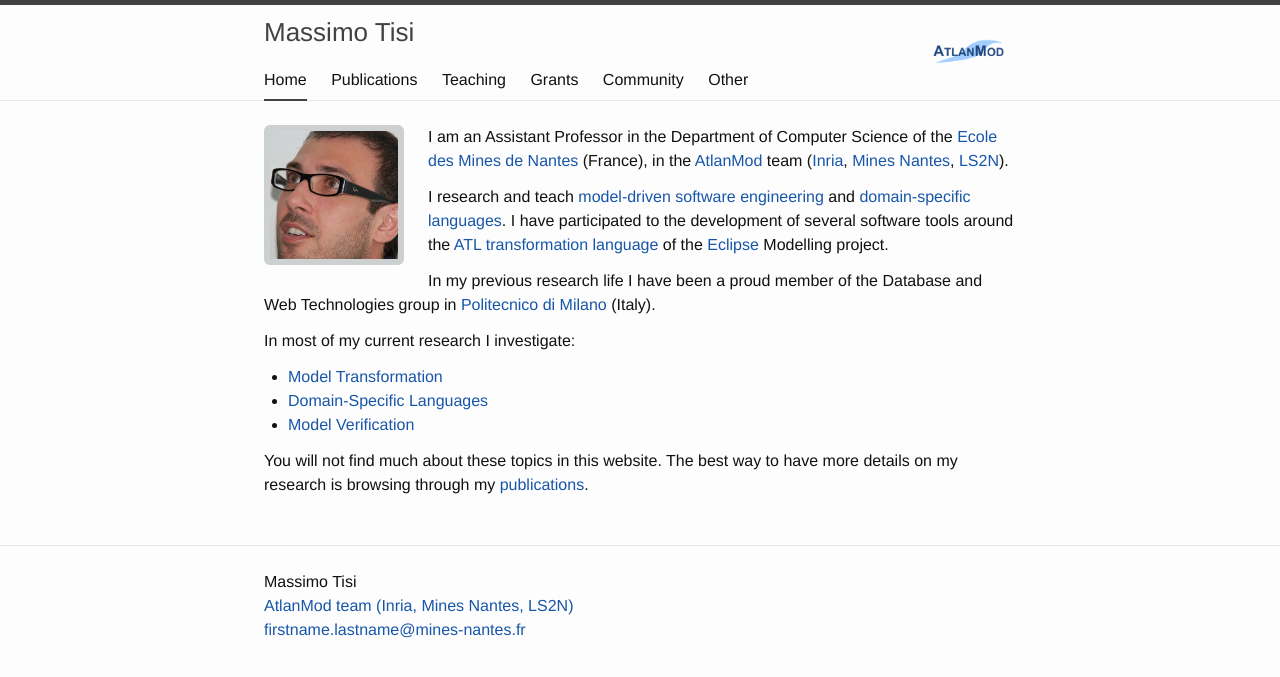
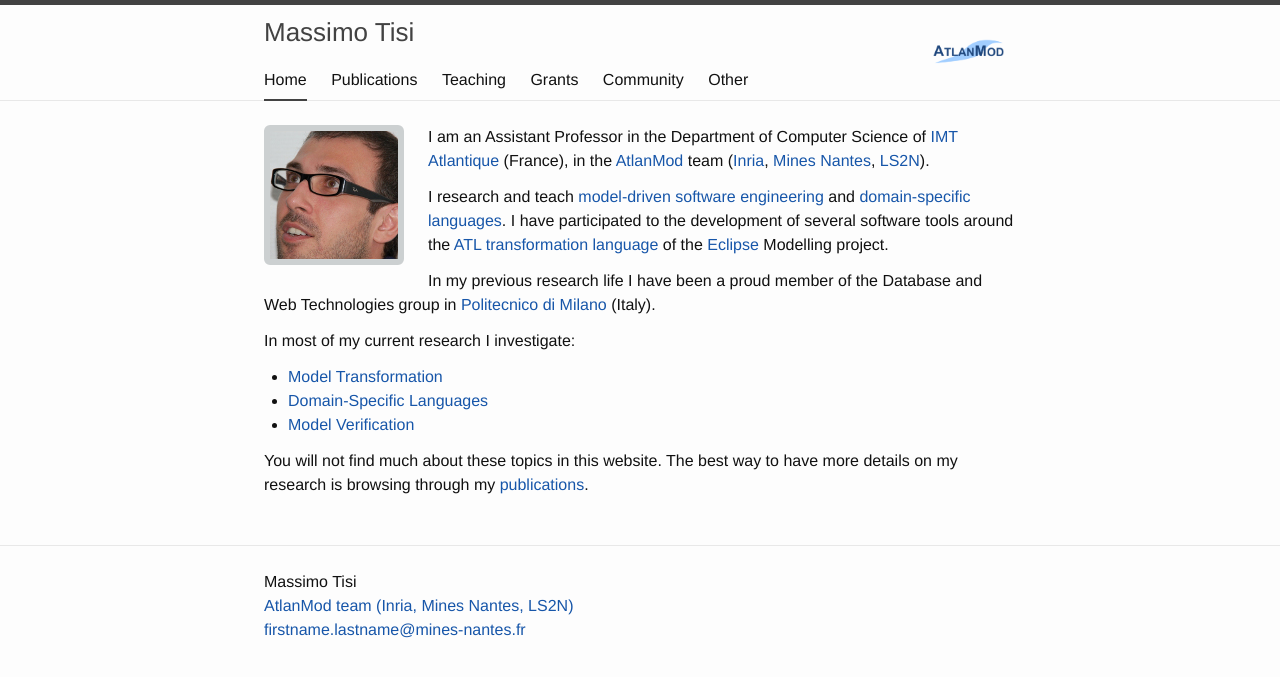
Before and after one commit to massimotisi/massimotisi.github.io, a Jekyll site: the page built from index.md, in a window 1280 px wide. Shown: the top 677 px of the page. Built offline with Jekyll 4.4.1, drawn with Linux system fonts in a browser that asks for light colours.

Commit message:
Updated affiliation

```diff
--- a/index.md
+++ b/index.md
@@ -2,7 +2,7 @@
 layout: home
 ---
 
-I am an Assistant Professor in the Department of Computer Science of the [Ecole des Mines de Nantes](http://www.mines-nantes.fr/) (France), in the [AtlanMod](http://web.emn.fr/x-info/atlanmod/index.php?title=Main_Page) team ([Inria](https://www.inria.fr/en/), [Mines Nantes](http://www.mines-nantes.fr/), [LS2N](http://ls2n.fr/)).
+I am an Assistant Professor in the Department of Computer Science of [IMT Atlantique](http://www.mines-nantes.fr/) (France), in the [AtlanMod](http://web.emn.fr/x-info/atlanmod/index.php?title=Main_Page) team ([Inria](https://www.inria.fr/en/), [Mines Nantes](http://www.mines-nantes.fr/), [LS2N](http://ls2n.fr/)).
 
 I research and teach [model-driven software engineering](https://en.wikipedia.org/wiki/Model-driven_engineering) and [domain-specific languages](https://en.wikipedia.org/wiki/Domain-specific_language). I have participated to the development of several software tools around the [ATL transformation language](https://www.eclipse.org/atl/) of the [Eclipse](https://eclipse.org/) Modelling project.
 
```
